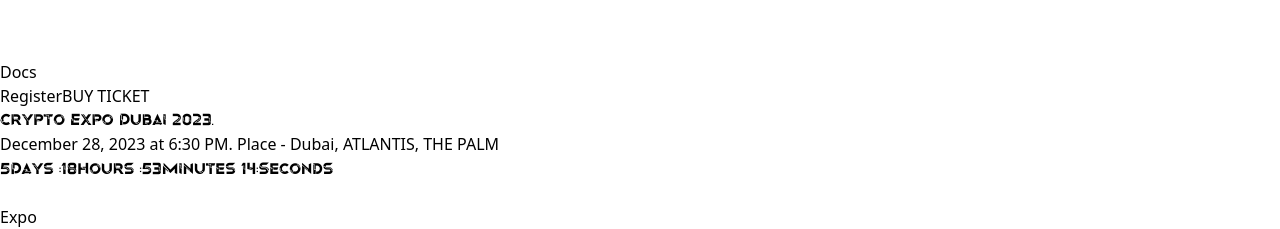
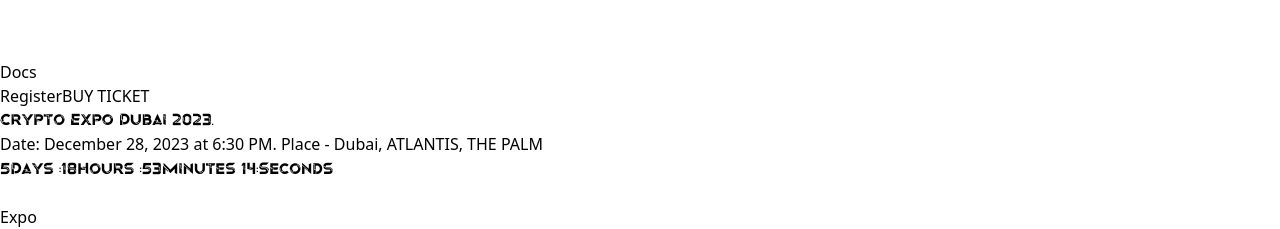
Before and after one commit to aresvenus121039/gitcoinexpo, a React (Vite) app: page /home in a window 1280 px wide. Shown: the part 7740-7969 px from the top of the page. Built offline with nearby package versions, Linux system fonts and the light colour scheme; what @material-tailwind/react would draw is missing.

Commit message:
'adddate'

```diff
--- a/src/pages/home.jsx
+++ b/src/pages/home.jsx
@@ -67,7 +67,7 @@ export function Home() {
                 Crypto Expo Dubai  2023.
               </Typography>
               <Typography variant="lead" color="white" className="opacity-80">
-                December 28, 2023 at 6:30 PM. Place - Dubai, ATLANTIS, THE PALM
+                Date: December 28, 2023 at 6:30 PM. Place - Dubai, ATLANTIS, THE PALM
               </Typography>
               <Countdown date={Date.now() + 500000000} renderer={renderer} />
             </div>
```
